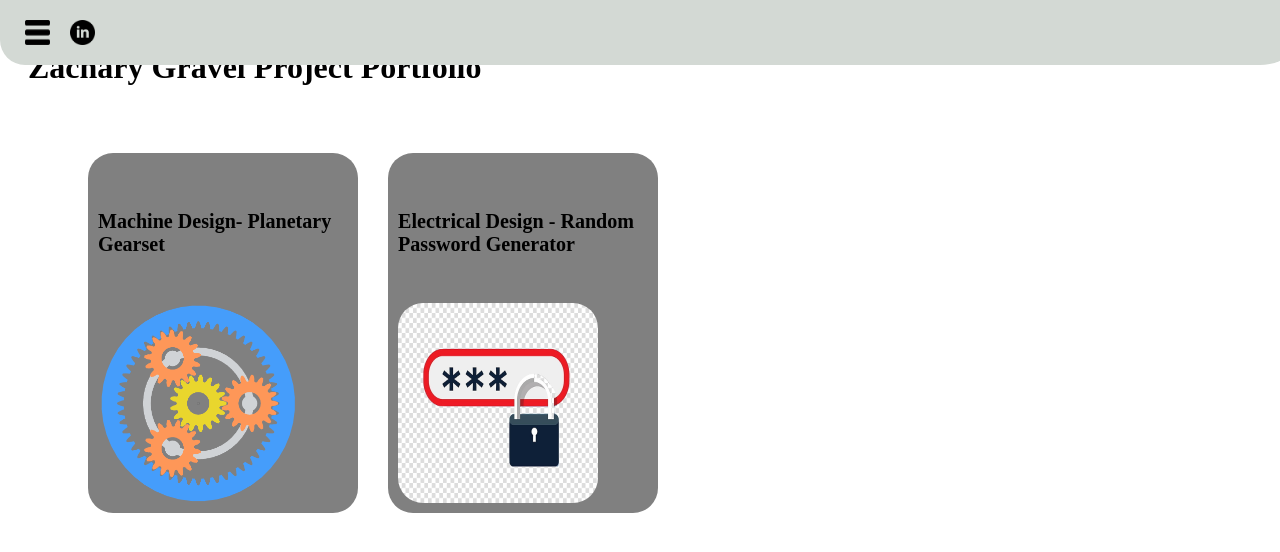
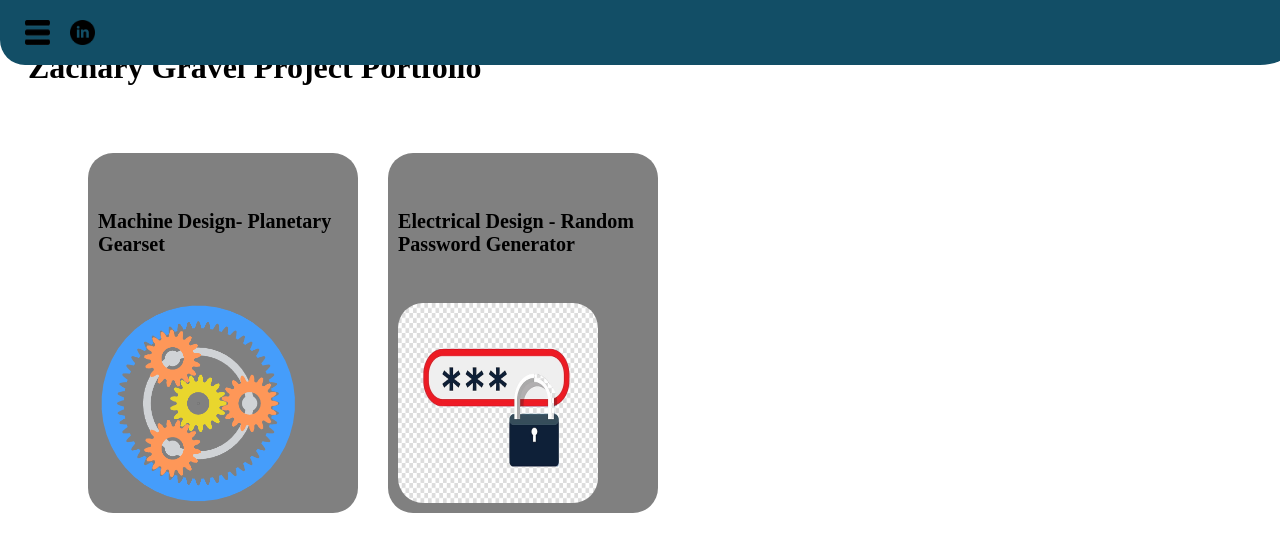
Before and after one commit to zgr5215/zgr5215, a plain HTML site: page index.html in a window 1280 px wide. Drawn offline with Linux system fonts and the light colour scheme.

Commit message:
Update index.html

```diff
--- a/index.html
+++ b/index.html
@@ -8,10 +8,11 @@
  width: 100%;
   flex-wrap: wrap;
   padding: 15px;
-  background-color: #D3D9D4;
+  background-color: #124E66;
   border-radius: 0 0 50px 25px;
 }
-.fixed > div{
+.fixed1 {
+  display: flex;
   max-width: 75px;
   padding: 5px;
   font-size: 15px;
@@ -20,8 +21,22 @@
   max-height: 35px;
   margin: 0px 5px 0px 5px;
   align-items: center;
+  justify-content: left;
+}
 
+  .fixed2 {
+    display: flex;
+  max-width: 75px;
+  padding: 5px;
+  font-size: 15px;
+  border-radius: 5px;
+   text-align: center;
+  max-height: 35px;
+  margin: 0px 5px 0px 5px;
+  align-items: center;
+  justify-content: flex-end;
 }
+
 .flex-container {
   display: flex;
   background-color: ;
@@ -115,12 +130,16 @@
 
 <div id="main">
 <div class="fixed">
+  <div class="fixed1">
 <div onclick="openNav()">
   <img src="images/menu.jpg" alt="Menu" width="25" height="25" >
 </div>
+    </div>
 
+<div class="fixed2">
 <div> <a href="https://www.linkedin.com/in/zgr5215">
   <img src="images/linkedin.png" alt="Linkedin" width="25" height="25"> </a></div>
+</div>
 </div>
 
 <h1>Zachary Gravel Project Portfolio</h1>
```
